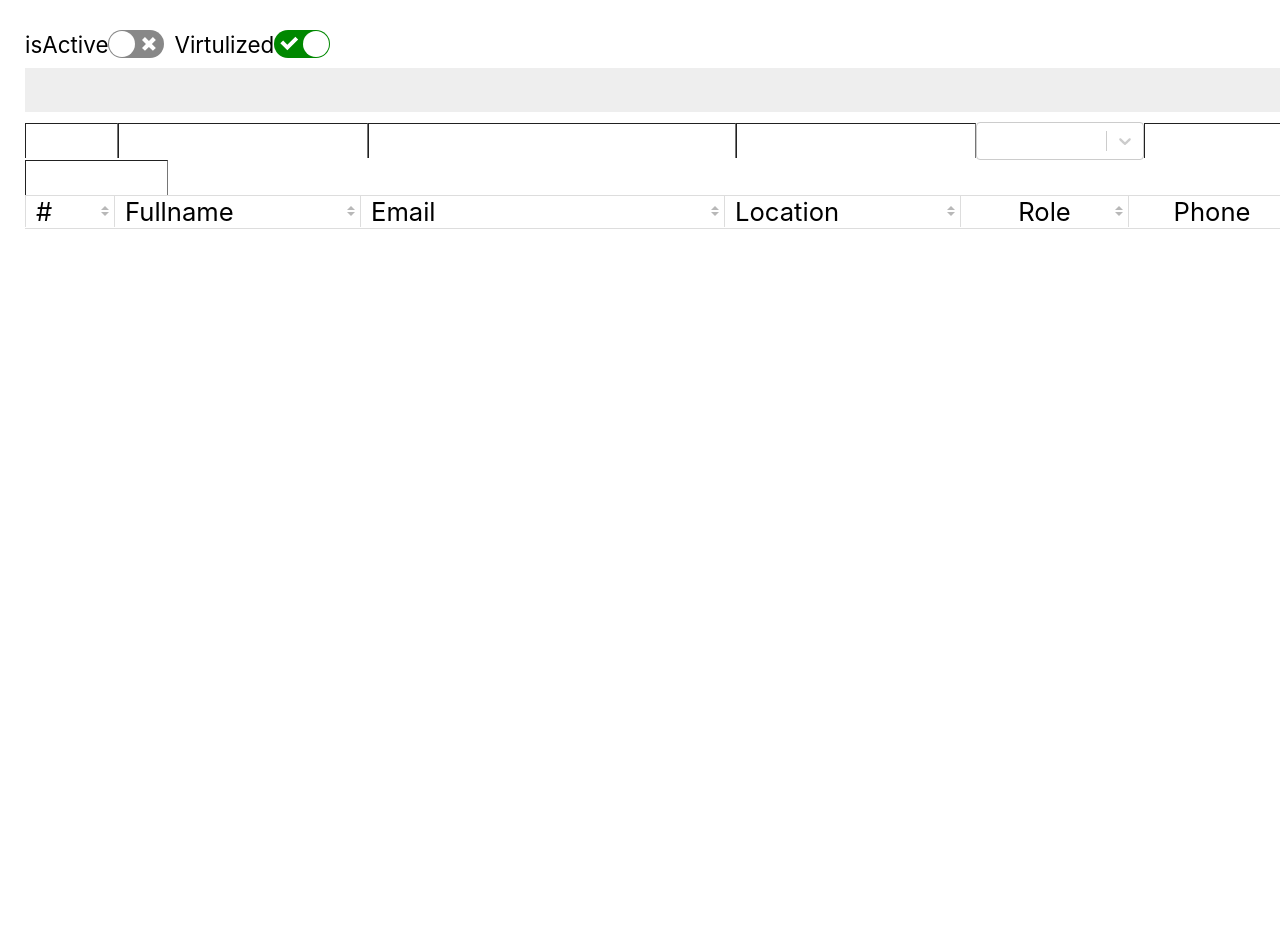
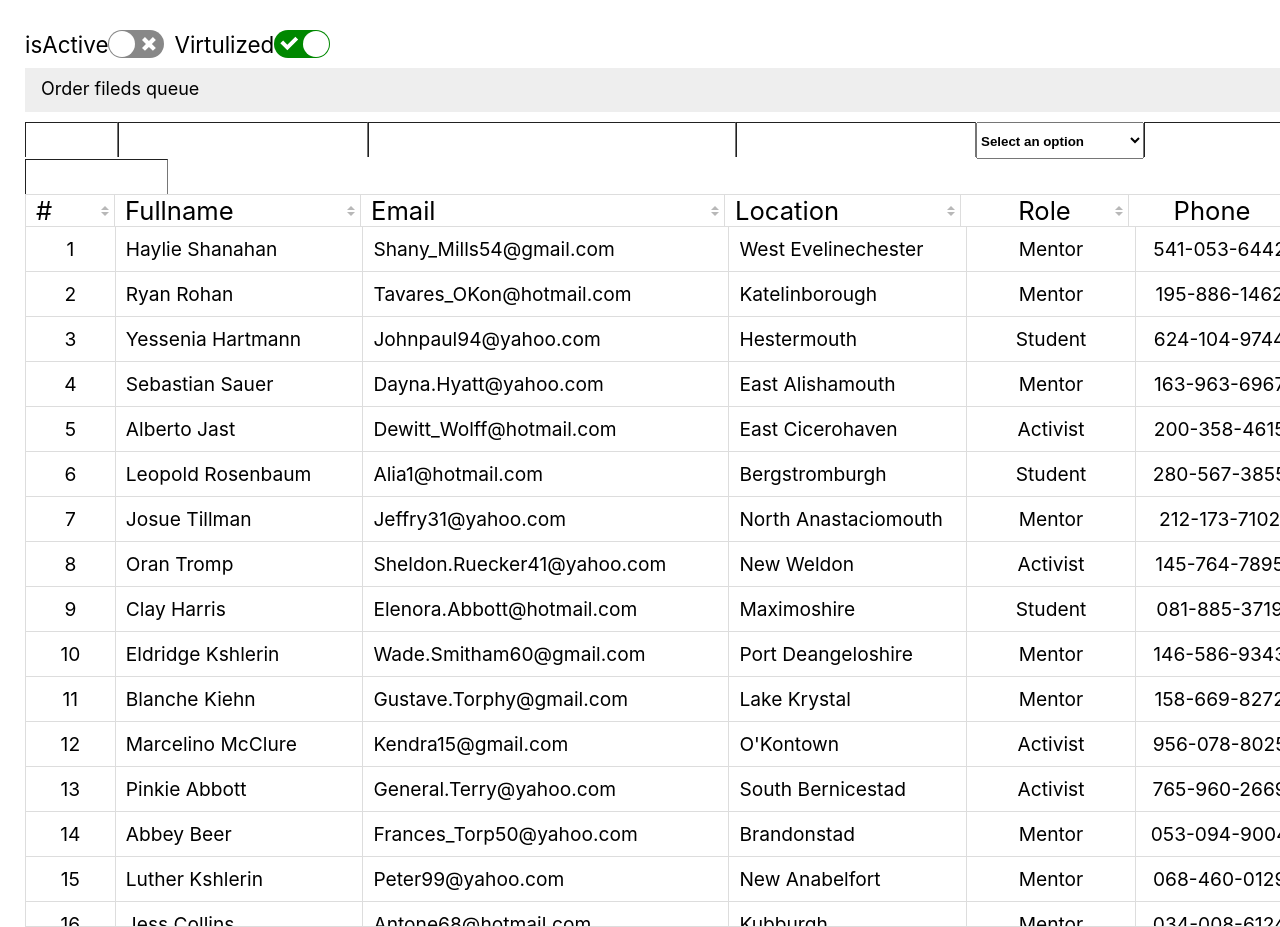
Before and after one commit to Blancduman/data-task, a React (Create React App) app: page / in a window 1280 px wide. Shown: the top 927 px of the page. Before the commit the page ends 800 px from the top, so only its background shows below. Built offline with nearby package versions, Linux system fonts and the light colour scheme.

Commit message:
feat: add select

```diff
--- a/src/actions/index.js
+++ b/src/actions/index.js
@@ -6,7 +6,8 @@ import {
   SORT_DATA,
   FILTER,
   FETCH_FILTER,
-  VIRTULIZED
+  VIRTULIZED,
+  SELECT
 } from "./types";
 faker.seed(783);
 
@@ -37,7 +38,7 @@ const makeFake = index => {
 };
 
 export const loadData = () => async dispatch => {
-  const data = [...new Array(100)].map((_, index) => makeFake(index + 1));
+  const data = [...new Array(1000)].map((_, index) => makeFake(index + 1));
   dispatch({ type: FETCH_DATA, payload: data });
 };
 
@@ -74,6 +75,16 @@ export const toggleSort = (key = "do") => async (dispatch, getState) => {
 export const filtify = (key = "do", filter) => async (dispatch, getState) => {
   if (key !== "do") {
     dispatch({ type: FILTER, payload: { key, filter } });
+  }
+  if (key === "role") {
+    let tmp = {};
+    for (let r in filter) {
+      if (filter[r]) tmp[r] = filter[r];
+    }
+    dispatch({
+      type: FILTER,
+      payload: { key, filter: _.isEmpty(tmp) ? "" : tmp }
+    });
   }
 
   const unFilteredData = getState().data.data;
@@ -116,8 +127,18 @@ function omgFilter({ key, filter }, value) {
       return value.toLowerCase().includes(filter.toLowerCase());
     case "date":
       return value === new Date(filter).setHours(0, 0, 0, 0);
-    case "role":
-      return value === filter;
+    case "role": {
+      for (let role in filter) {
+        if (value === role) {
+          return true;
+        }
+      }
+      return false;
+    }
+    case "payment":
+      return `${value.currency} ${value.amount}`
+        .toLowerCase()
+        .includes(filter.toLowerCase());
     default:
       return false;
   }
@@ -126,3 +147,7 @@ function omgFilter({ key, filter }, value) {
 export const virtulized = () => async dispatch => {
   dispatch({ type: VIRTULIZED });
 };
+
+export const selecting = index => async dispatch => {
+  dispatch({ type: SELECT, payload: { index: index } });
+};
--- a/src/actions/types.js
+++ b/src/actions/types.js
@@ -6,3 +6,4 @@ export const FILTER = "FILTER";
 export const VIRTULIZED = "VIRTULIZED";
 export const FETCH_FILTER = "FETCH_FILTER";
 export const SORT_DATA = "SORT_DATA";
+export const SELECT = "SELECT";
--- a/src/components/App.js
+++ b/src/components/App.js
@@ -1,7 +1,7 @@
 import React, { useEffect } from "react";
 import { useDispatch, useSelector } from "react-redux";
 import { FixedSizeList } from "react-window";
-import { loadData, filtify, toggleSort } from "../actions/index";
+import { loadData } from "../actions/index";
 import { Row } from "./Row";
 import TableHead from "./TableHead";
 import FilterBottom from "./FilterBottom";
@@ -12,12 +12,12 @@ import "./App.css";
 
 function App(props) {
   const data = useSelector(state => state.data.showData);
-  const isLoaded = useSelector(state => state.data.data) === [];
+  const isLoaded = useSelector(state => state.data.data).length !== 0;
   const virtual = useSelector(state => state.virtulized);
   const dispatch = useDispatch();
 
   useEffect(() => {
-    if (isLoaded) dispatch(loadData());
+    if (!isLoaded) dispatch(loadData());
     // dispatch(filtify());
     // dispatch(toggleSort());
   }, []);
@@ -32,7 +32,7 @@ function App(props) {
         <FilterBottom />
         <TableHead />
         <FixedSizeList
-          height={data.length > 17 ? 800 : data.length * 45 + 1}
+          height={data.length > 15 ? 700 : data.length * 45 + 1}
           itemCount={data.length}
           itemSize={45}
           width={1538}
@@ -71,7 +71,7 @@ const Dasasd = () => {
         overflowX: "hidden",
         borderBottom: "1px solid #ddd",
         overflowY: "scroll",
-        height: 800,
+        height: 700,
         width: 1538
       }}
     >
--- a/src/components/FilterBottom.js
+++ b/src/components/FilterBottom.js
@@ -1,7 +1,6 @@
 import React, { useState, useEffect } from "react";
 import { useDispatch, useSelector } from "react-redux";
 import Switch from "react-switch";
-import Select from "react-select";
 import { filtify, toggleSort, virtulized } from "../actions";
 
 import "./FilterBottom.scss";
@@ -9,6 +8,10 @@ import "./FilterBottom.scss";
 const FilterBottom = () => {
   const dispatch = useDispatch();
   const [filters, setFilters] = useState({});
+  const [roleExpanded, setRoleExpanded] = useState({
+    expanded: false,
+    display: "none"
+  });
   const beadcrum = useSelector(state => state.tableHeaders);
   const _filter = useSelector(state => state.filter);
   const virtual = useSelector(state => state.virtulized);
@@ -22,6 +25,13 @@ const FilterBottom = () => {
     // });
   };
 
+  const handleRoleExpanding = () => {
+    if (!roleExpanded.expanded) {
+      setRoleExpanded({ expanded: true, display: "block" });
+    } else {
+      setRoleExpanded({ expanded: false, display: "none" });
+    }
+  };
   useEffect(() => {
     let tmpFilters = {};
     for (let tmp of _filter) {
@@ -35,7 +45,12 @@ const FilterBottom = () => {
   const bread = () => {
     const crum = beadcrum.map(i => <li key={i.key}>{i.key}</li>);
 
-    return <ul className="breadcrumb">{crum}</ul>;
+    return (
+      <ul className="breadcrumb">
+        <li>Order fileds queue</li>
+        {crum}
+      </ul>
+    );
   };
 
   return (
@@ -45,10 +60,17 @@ const FilterBottom = () => {
         <div style={{ top: 5, display: "inline-block", position: "relative" }}>
           <Switch
             onChange={() =>
-              handleFilter("isActive", filters.isActive ? false : true)
+              handleFilter("isActive", filters.isActive ? "" : true)
             }
             checked={filters.isActive || false}
           />
+          {/* <Checkbox
+            checked={filters.isActive || false}
+            indeterminate={filters.isActive || ""}
+            onChange={() =>
+              handleFilter("isActive", filters.isActive ? "" : true)
+            }
+          /> */}
         </div>
       </label>
       <label style={{ marginLeft: 10 }}>
@@ -84,7 +106,7 @@ const FilterBottom = () => {
           value={filters.LocationName || ""}
           onChange={e => handleFilter("LocationName", e.target.value)}
         />
-        <Select
+        {/* <Select
           className="filter-bottom--role border height"
           menuPlacement="bottom"
           value={
@@ -99,7 +121,65 @@ const FilterBottom = () => {
             { value: "Activist", label: "Activist" },
             { value: "Mentor", label: "Mentor" }
           ]}
-        />
+        /> */}
+        <div
+          className="multiselect filter-bottom--role border height"
+          style={{ position: "relative", display: "inline-block" }}
+        >
+          <div className="selectBox" onClick={handleRoleExpanding}>
+            <select>
+              <option>Select an option</option>
+            </select>
+            <div className="overSelect"></div>
+          </div>
+          <div
+            id="checkboxes"
+            style={{ display: roleExpanded.display, position: "absolute" }}
+          >
+            <label htmlFor="one">
+              <input
+                type="checkbox"
+                id="one"
+                value={filters.role ? filters.role.Student : false}
+                onChange={e =>
+                  handleFilter("role", {
+                    ...filters.role,
+                    Student: filters.role ? !filters.role.Student : true
+                  })
+                }
+              />
+              Student
+            </label>
+            <label htmlFor="two">
+              <input
+                type="checkbox"
+                id="two"
+                value={filters.role ? filters.role.Activist : false}
+                onChange={e =>
+                  handleFilter("role", {
+                    ...filters.role,
+                    Activist: filters.role ? !filters.role.Activist : true
+                  })
+                }
+              />
+              Activist
+            </label>
+            <label htmlFor="three">
+              <input
+                type="checkbox"
+                id="three"
+                value={filters.role ? filters.role.Mentor : false}
+                onChange={e =>
+                  handleFilter("role", {
+                    ...filters.role,
+                    Mentor: filters.role ? !filters.role.Mentor : true
+                  })
+                }
+              />
+              Mentor
+            </label>
+          </div>
+        </div>
         {/* <select
           className="filter-bottom--role border height"
           value={filters.role}
@@ -127,7 +207,7 @@ const FilterBottom = () => {
           type="text"
           className="filter-bottom--payment border height"
           value={filters.payment || ""}
-          onChange={e => handleFilter("payment", Number(e.target.value))}
+          onChange={e => handleFilter("payment", e.target.value)}
         />
       </div>
     </>
--- a/src/components/FilterBottom.scss
+++ b/src/components/FilterBottom.scss
@@ -89,3 +89,43 @@ ul.breadcrumb li + li:before {
   color: black;
   content: "/\00a0";
 }
+
+.multiselect {
+  // width: 200px;
+}
+
+.selectBox {
+  position: relative;
+}
+
+.selectBox select {
+  width: 100%;
+  font-weight: bold;
+  height: 37px;
+  padding-top: 2px;
+}
+
+.overSelect {
+  position: absolute;
+  left: 0;
+  right: 0;
+  top: 0;
+  bottom: 0;
+}
+
+#checkboxes {
+  display: none;
+  border: 1px #dadada solid;
+  z-index: 1;
+  background-color: #fff;
+  width: 167px;
+  font-size: 1.2rem;
+}
+
+#checkboxes label {
+  display: block;
+}
+
+#checkboxes label:hover {
+  background-color: #1e90ff;
+}
--- /dev/null
+++ b/src/components/HideFields.js
@@ -0,0 +1,6 @@
+import React from "react";
+import { useSelector, useDispatch } from "react-redux";
+
+const HideFields = () => {};
+
+export default HideFields;
--- a/src/components/Row.js
+++ b/src/components/Row.js
@@ -1,6 +1,6 @@
 import React, { useState, useEffect } from "react";
-import { useSelector } from "react-redux";
-
+import { useSelector, useDispatch } from "react-redux";
+import { selecting } from "../actions";
 import "./Row.scss";
 const defaultHeaders = {
   rank: "",
@@ -24,8 +24,10 @@ export const Row = ({ index, style }) => {
     role,
     payment
   } = useSelector(state => state.data.showData[index]);
+  const selected = useSelector(state => state.selected);
   const tableHeaders = useSelector(state => state.tableHeaders);
   const [headers, setHeaders] = useState({});
+  const dispatch = useDispatch();
   useEffect(() => {
     let tmpHeaders = {};
     for (let head of tableHeaders) {
@@ -37,8 +39,19 @@ export const Row = ({ index, style }) => {
     });
   }, [tableHeaders]);
 
+  const handleSelect = _index => {
+    dispatch(selecting(_index));
+  };
+
   return (
-    <div key={id} style={{ ...style }} className="tableRow">
+    <div
+      key={id}
+      style={{ ...style }}
+      className={`tableRow${
+        selected.findIndex(i => i === index) !== -1 ? " selected" : ""
+      }`}
+      onClick={() => handleSelect(index)}
+    >
       <span
         className={`tableRow--rank display-cell-flex text-verflow-ellipsis border-right border-left ${
           headers["rank"] ? headers["rank"] + " sorted-row" : ""
--- a/src/components/Row.scss
+++ b/src/components/Row.scss
@@ -63,3 +63,7 @@
   width: $role-width;
   justify-content: center;
 }
+
+.selected {
+  background-color: rgb(93, 236, 243);
+}
--- a/src/reducers/index.js
+++ b/src/reducers/index.js
@@ -3,10 +3,12 @@ import dataReducer from "./data";
 import tableHeadersReducer from "./tableHeaders";
 import filterReducer from "./filter";
 import virtulizedReducer from "./virtulized";
+import selectedReducer from "./selected";
 
 export default combineReducers({
   data: dataReducer,
   filter: filterReducer,
   virtulized: virtulizedReducer,
-  tableHeaders: tableHeadersReducer
+  tableHeaders: tableHeadersReducer,
+  selected: selectedReducer
 });
--- /dev/null
+++ b/src/reducers/selected.js
@@ -0,0 +1,21 @@
+import { SELECT } from "../actions/types";
+
+const initialState = JSON.parse(localStorage.getItem("selected")) || [];
+
+export default (state = initialState, action) => {
+  switch (action.type) {
+    case SELECT: {
+      const index = state.findIndex(i => i === action.payload.index);
+      let newState;
+      if (index !== -1) {
+        newState = [...state.slice(0, index), ...state.slice(index + 1)];
+      } else {
+        newState = [...state, action.payload.index];
+      }
+      localStorage.setItem("selected", JSON.stringify(newState));
+      return newState;
+    }
+    default:
+      return state;
+  }
+};
```
